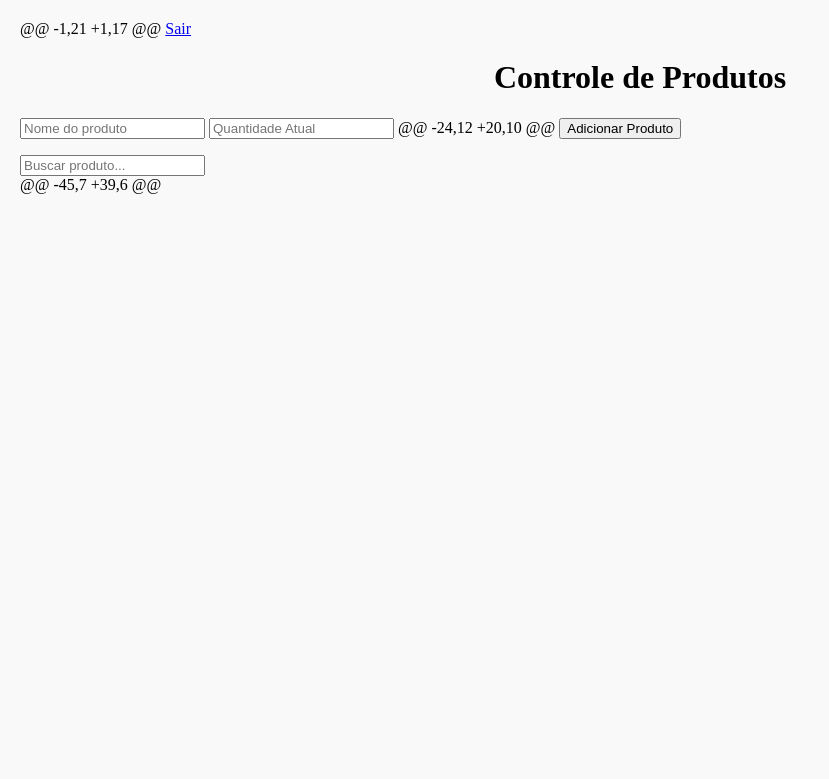
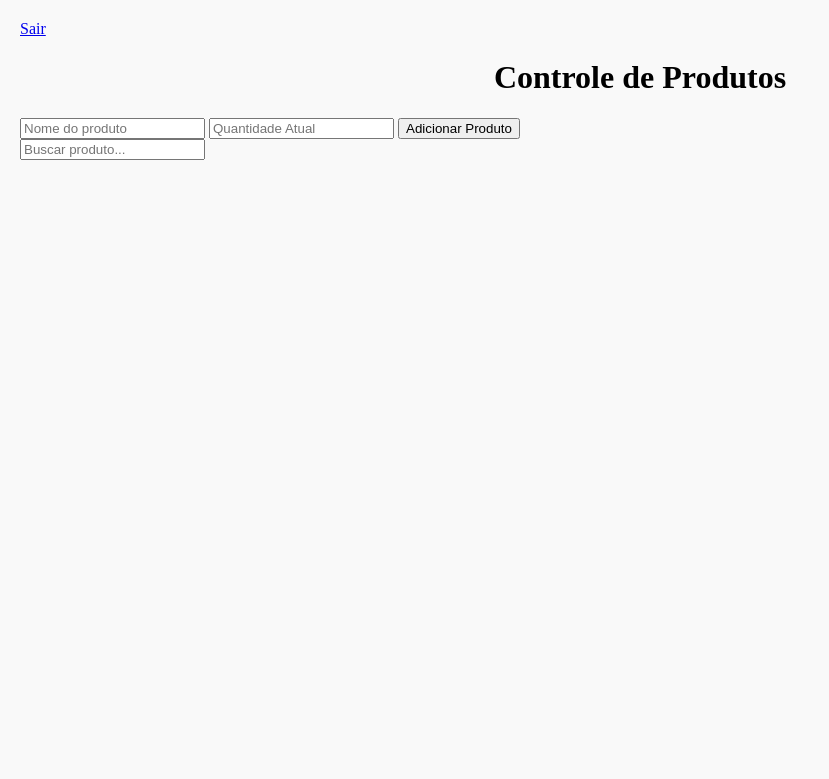
Before and after one commit to DIOOWS/ProjetoEstoque-V01, a Flask app: page / in a window 1280 px wide. Shown: the top 779 px of the page, without its empty margins (0-829 px from the left). Run offline with Flask 3, Linux system fonts and the light colour scheme; the visitor is signed in with stand-in values (Sample User, id 1).

Commit message:
teste 02

```diff
--- a/static/index.js
+++ b/static/index.js
@@ -27,7 +27,6 @@ document.addEventListener('DOMContentLoaded', () => {More actions
                             </td>
                             <td data-label="Quantidade Mínima">
                                 <input type="number" value="${produto.qtdMin}" data-id="${produto.id}" data-campo="qtdMin" class="editavel">
-@@ -64,9 +70,50 @@
                         }
                     });
                 });
--- a/templates/index.html
+++ b/templates/index.html
@@ -1,4 +1,4 @@
-@@ -1,21 +1,17 @@
+
 <!DOCTYPE html>
 <html lang="pt-br">
 <head>
@@ -20,7 +20,6 @@
     <form id="formProduto">
         <input type="text" id="nome" placeholder="Nome do produto" required />
         <input type="number" id="qtdAtual" placeholder="Quantidade Atual" required />
-@@ -24,12 +20,10 @@
         <button type="submit" id="add-product-btn">Adicionar Produto</button>
     </form>
 
@@ -33,7 +32,6 @@
     <div id="product-table">
         <table id="tabelaProdutos">
             <thead>
-@@ -45,7 +39,6 @@
         </table>
     </div>
 
```
